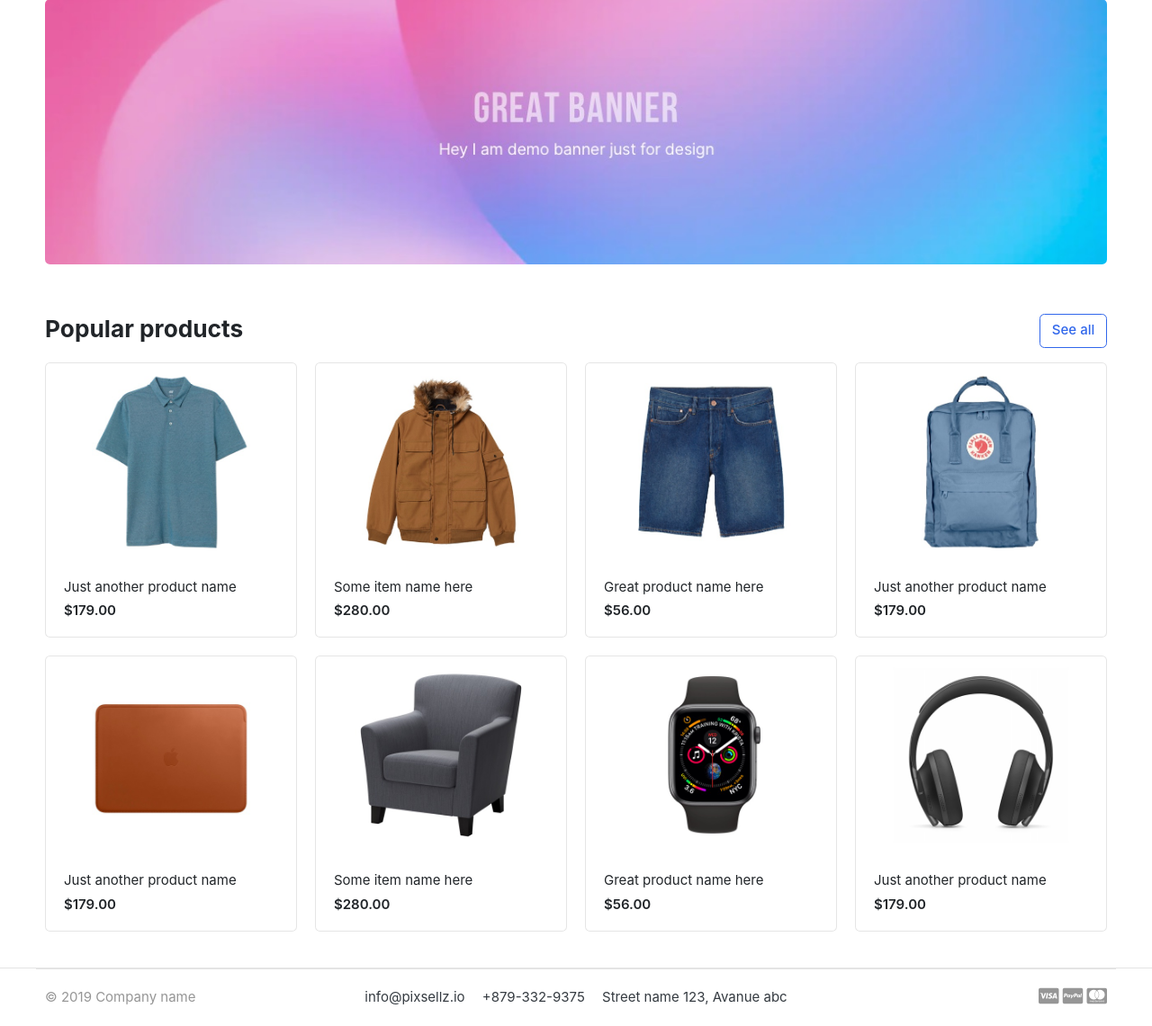
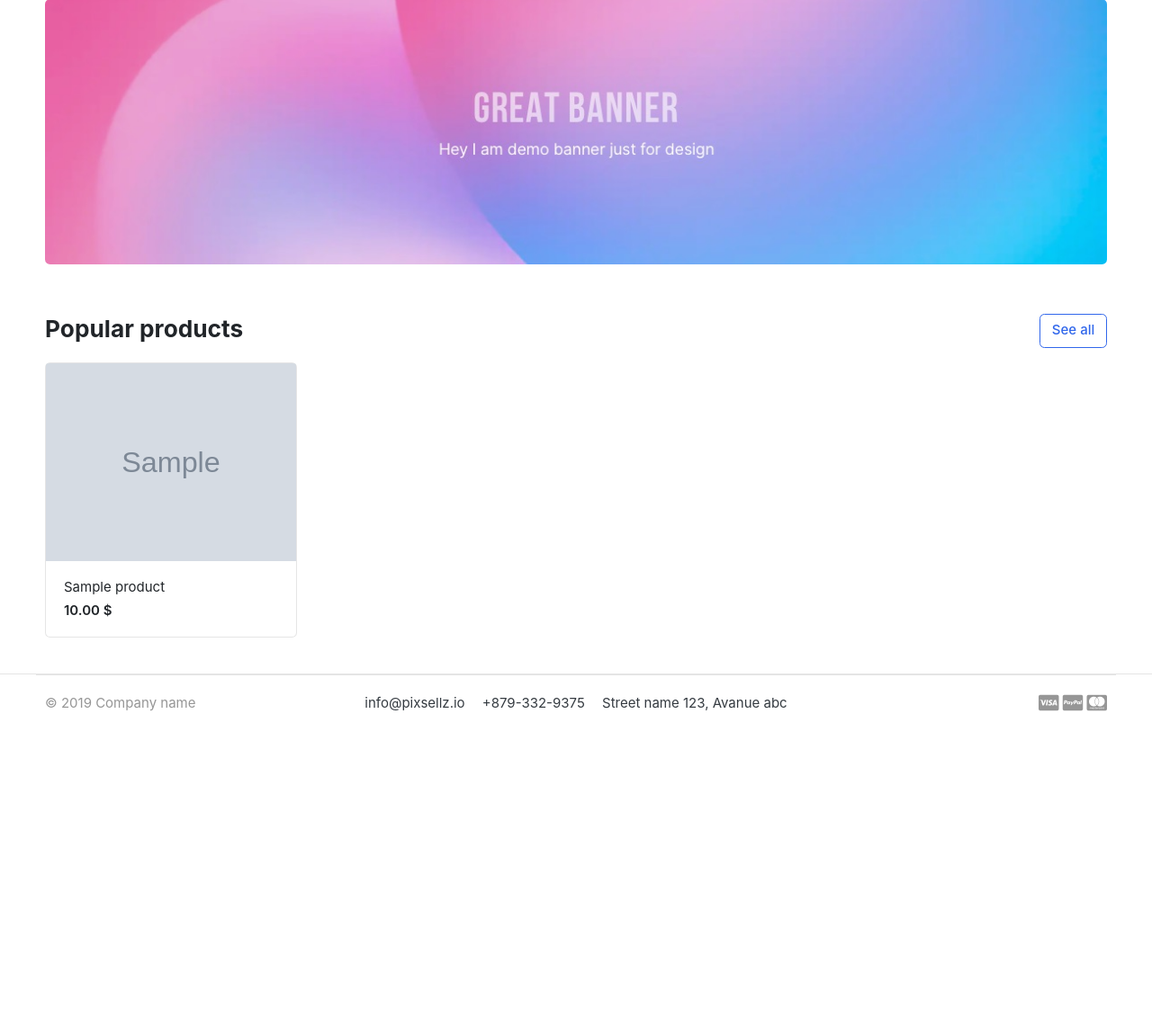
Before and after one commit to fscali/udemy-django-ecommerce, a Django app: page / in a window 1280 px wide. Shown: the part 139-1280 px from the top of the page at 90% size. After the commit the page ends 930 px from the top, so only its background shows below. Run offline with Django 3.2, Linux system fonts and the light colour scheme; tables that the repository leaves empty hold one stand-in row (values such as "Sample post"); grey boxes marked "Sample" are stand-in pictures; parts of the project's set-up code (start-up, migrations or seed data) failed here and were passed over; some libraries are stand-ins or nearby versions; some web fonts are replaced.

Commit message:
dynamic home with products

```diff
--- a/greatkart/urls.py
+++ b/greatkart/urls.py
@@ -21,5 +21,6 @@ from . import views
 
 urlpatterns = [
     path('admin/', admin.site.urls),
-    path('', views.home, name="home")
+    #path('', views.home, name="home")
+    path('', views.HomeView.as_view(), name="home")
 ] + static(settings.MEDIA_URL, document_root=settings.MEDIA_ROOT)
--- a/greatkart/views.py
+++ b/greatkart/views.py
@@ -1,5 +1,16 @@
 from django.shortcuts import render
+from django.views.generic.list import ListView
+
+from store.models import Product
 
 
-def home(request):
+class HomeView(ListView):
+    queryset = Product.objects.filter(is_available=True)
+    model = Product
+    context_object_name = 'products'
+    template_name = 'home.html'
+
+
+""" def home(request):
     return render(request, 'home.html')
+ """
--- /dev/null
+++ b/store/templates/store/includes/product_card.html
@@ -0,0 +1,12 @@
+{% load static %}
+{% load store_extras %}
+
+{% with price|currency as s_price %}
+<div class="card card-product-grid">
+  <a href="./product-detail.html" class="img-wrap"> <img src="{{ img }}"> </a>
+  <figcaption class="info-wrap">
+    <a href="./product-detail.html" class="title">{{ title }}</a>
+    <div class="price mt-1">{{  s_price }}</div> <!-- price-wrap.// -->
+  </figcaption>
+</div>
+{% endwith %}
--- /dev/null
+++ b/store/templatetags/store_extras.py
@@ -0,0 +1,14 @@
+from django import template
+
+register = template.Library()
+
+
+@register.filter
+def addstr(arg1, arg2):
+    """concatenate arg1 & arg2"""
+    return str(arg1) + str(arg2)
+
+
+@register.filter
+def currency(amount):
+    return f'{amount:.2f} $'
--- a/templates/home.html
+++ b/templates/home.html
@@ -25,78 +25,11 @@
 
 
 <div class="row">
-	<div class="col-md-3">
-		<div class="card card-product-grid">
-			<a href="./product-detail.html" class="img-wrap"> <img src="{% static 'images/items/1.jpg' %}"> </a>
-			<figcaption class="info-wrap">
-				<a href="./product-detail.html" class="title">Just another product name</a>
-				<div class="price mt-1">$179.00</div> <!-- price-wrap.// -->
-			</figcaption>
-		</div>
-	</div> <!-- col.// -->
-	<div class="col-md-3">
-		<div class="card card-product-grid">
-			<a href="./product-detail.html" class="img-wrap"> <img src="{% static 'images/items/2.jpg' %}"> </a>
-			<figcaption class="info-wrap">
-				<a href="./product-detail.html" class="title">Some item name here</a>
-				<div class="price mt-1">$280.00</div> <!-- price-wrap.// -->
-			</figcaption>
-		</div>
-	</div> <!-- col.// -->
-	<div class="col-md-3">
-		<div class="card card-product-grid">
-			<a href="./product-detail.html" class="img-wrap"> <img src="{% static 'images/items/3.jpg' %}"> </a>
-			<figcaption class="info-wrap">
-				<a href="./product-detail.html" class="title">Great product name here</a>
-				<div class="price mt-1">$56.00</div> <!-- price-wrap.// -->
-			</figcaption>
-		</div>
-	</div> <!-- col.// -->
-	<div class="col-md-3">
-		<div class="card card-product-grid">
-			<a href="./product-detail.html" class="img-wrap"> <img src="{% static 'images/items/4.jpg' %}"> </a>
-			<figcaption class="info-wrap">
-				<a href="./product-detail.html" class="title">Just another product name</a>
-				<div class="price mt-1">$179.00</div> <!-- price-wrap.// -->
-			</figcaption>
-		</div>
-	</div> <!-- col.// -->
-	<div class="col-md-3">
-		<div class="card card-product-grid">
-			<a href="./product-detail.html" class="img-wrap"> <img src="{% static 'images/items/5.jpg' %}"> </a>
-			<figcaption class="info-wrap">
-				<a href="./product-detail.html" class="title">Just another product name</a>
-				<div class="price mt-1">$179.00</div> <!-- price-wrap.// -->
-			</figcaption>
-		</div>
-	</div> <!-- col.// -->
-	<div class="col-md-3">
-		<div class="card card-product-grid">
-			<a href="./product-detail.html" class="img-wrap"> <img src="{% static 'images/items/6.jpg' %}"> </a>
-			<figcaption class="info-wrap">
-				<a href="./product-detail.html" class="title">Some item name here</a>
-				<div class="price mt-1">$280.00</div> <!-- price-wrap.// -->
-			</figcaption>
-		</div>
-	</div> <!-- col.// -->
-	<div class="col-md-3">
-		<div class="card card-product-grid">
-			<a href="./product-detail.html" class="img-wrap"> <img src="{% static 'images/items/7.jpg' %}"> </a>
-			<figcaption class="info-wrap">
-				<a href="./product-detail.html" class="title">Great product name here</a>
-				<div class="price mt-1">$56.00</div> <!-- price-wrap.// -->
-			</figcaption>
-		</div>
-	</div> <!-- col.// -->
-	<div class="col-md-3">
-		<div class="card card-product-grid">
-			<a href="./product-detail.html" class="img-wrap"> <img src="{% static 'images/items/9.jpg' %}"> </a>
-			<figcaption class="info-wrap">
-				<a href="./product-detail.html" class="title">Just another product name</a>
-				<div class="price mt-1">$179.00</div> <!-- price-wrap.// -->
-			</figcaption>
-		</div>
-	</div> <!-- col.// -->
+  {% for product in products %}
+    <div class="col-md-3">
+      {% include 'store/includes/product_card.html' with img=product.images.url title=product.product_name price=product.price %}
+    </div> <!-- col.// -->
+	{% endfor %}
 </div> <!-- row.// -->
 
 </div><!-- container // -->
```
Also changed, not shown: store/templatetags/__init__.py (added).
